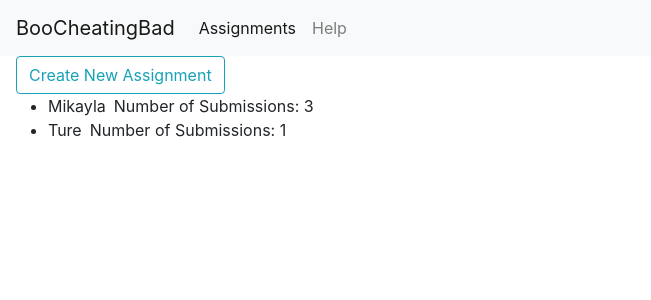
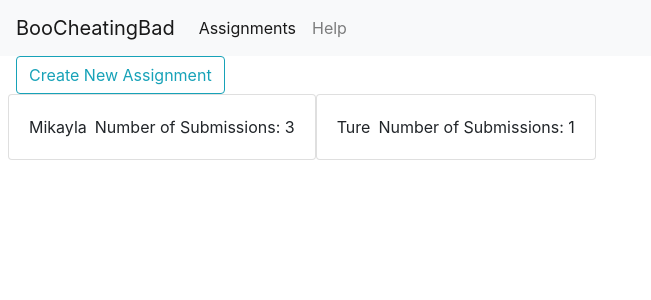
Before and after one commit to whysgai/BooPlagiraismBad, a React (Create React App) app in the folder bpb-front/: page / in a window 1280 px wide. Shown: the top 300 px of the page, without its empty margins (0-651 px from the left). Built offline with nearby package versions, Linux system fonts and the light colour scheme.

Commit message:
BPB-21 feat: update assignment list card styling

```diff
--- a/bpb-front/src/AssignmentListCard.tsx
+++ b/bpb-front/src/AssignmentListCard.tsx
@@ -3,13 +3,15 @@ import Assignment from './types/Assignment'
 
 function AssignmentListCard({assignment, createAssignment}:{assignment : Assignment, createAssignment: (arg: String) => void }) {
   return (
-    <div className="assignment-list-card">
-      <span>
-        {assignment.name}
-      </span>
-      <span className='pl-2'>
-        Number of Submissions: {assignment.submissionIds.length}
-      </span>
+    <div className="assignment-list-card card" >
+      <div className='card-body'>
+        <span className='card-title'>
+          {assignment.name}
+        </span>
+        <span className='pl-2'>
+          Number of Submissions: {assignment.submissionIds.length}
+        </span>
+      </div>
     </div>
   );
 }
--- a/bpb-front/src/AssignmentListComponent.tsx
+++ b/bpb-front/src/AssignmentListComponent.tsx
@@ -21,10 +21,10 @@ class AssignmentListComponent extends React.Component <PropsType, {}> {
     return (
       <div className='assignment-list pl-2'>
         <Link to="/CreateAssignment" className="new-assignment-btn btn btn-outline-info ml-2">Create New Assignment</Link>
-        <ul>
+        <ul className='nav'>
           {
             this.props.assignments.map((assignment,index) =>
-                <li key={index}><AssignmentListCard assignment={assignment} createAssignment={(arg: String) => null}/></li>
+                <li className='nav-item' key={index}><AssignmentListCard assignment={assignment} createAssignment={(arg: String) => null}/></li>
             )
           }
         </ul>
```
